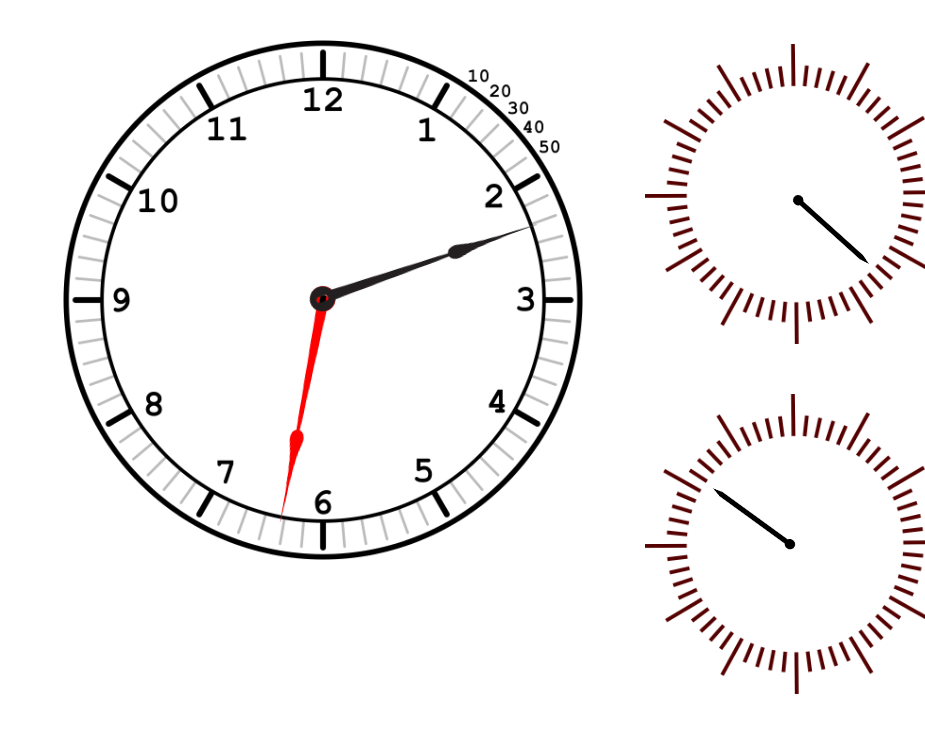
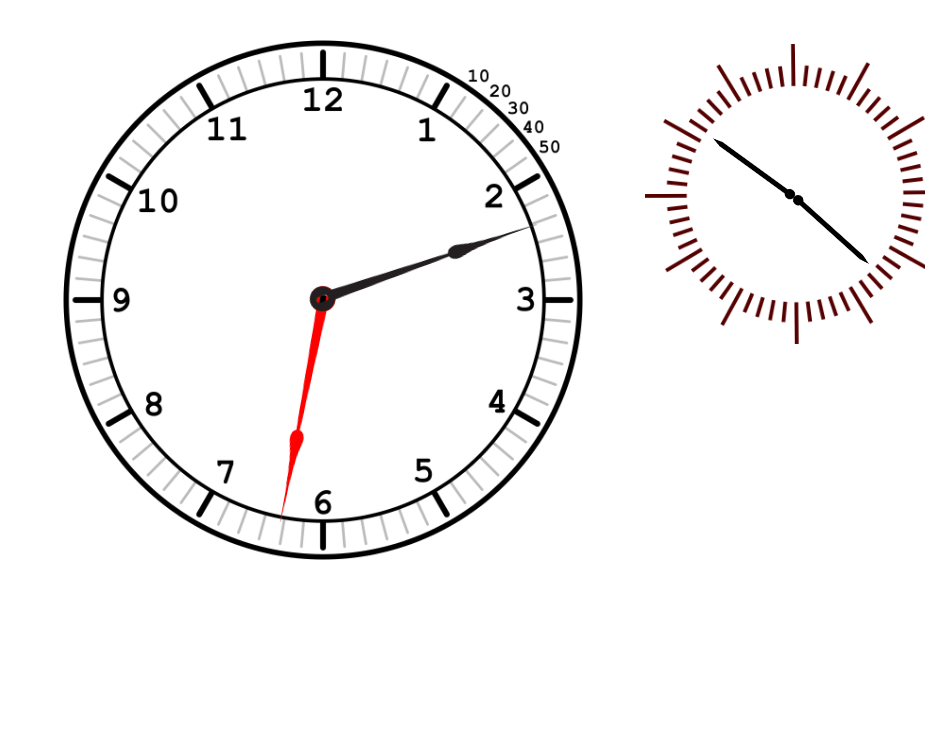
Before and after one commit to andreev-alef/clock, a plain HTML site: page index.html in a window 1280 px wide. Shown: the whole page, without its empty margins (355-1280 px from the left). Drawn offline with Linux system fonts and the light colour scheme.

Commit message:
Добавлены секундные стрелка и циферблат

```diff
--- a/index.html
+++ b/index.html
@@ -84,7 +84,7 @@
                 position: absolute;
                 height: 100px;
                 left: 1144px;
-                top: 447px;
+                top: 97px;
                 transform-origin: bottom center;
             }
         </style>
@@ -96,7 +96,7 @@
             <img id="strelka" src="./strelka.png" />
             <img id="ciferblat-min" src="./ciferblat-min.png" />
             <img id="strelka-min" src="./strelka-min.png" />
-            <img id="ciferblat-sec" src="./ciferblat-min.png" />
+            <!--<img id="ciferblat-sec" src="./ciferblat-min.png" />-->
             <img id="strelka-sec" src="./strelka-min.png" />
         </div>
     </body>
```
